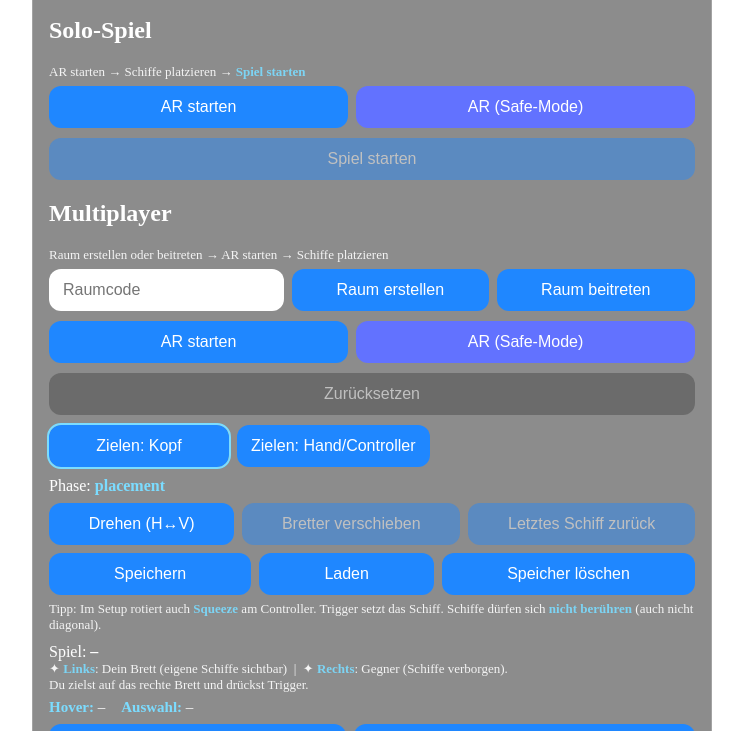
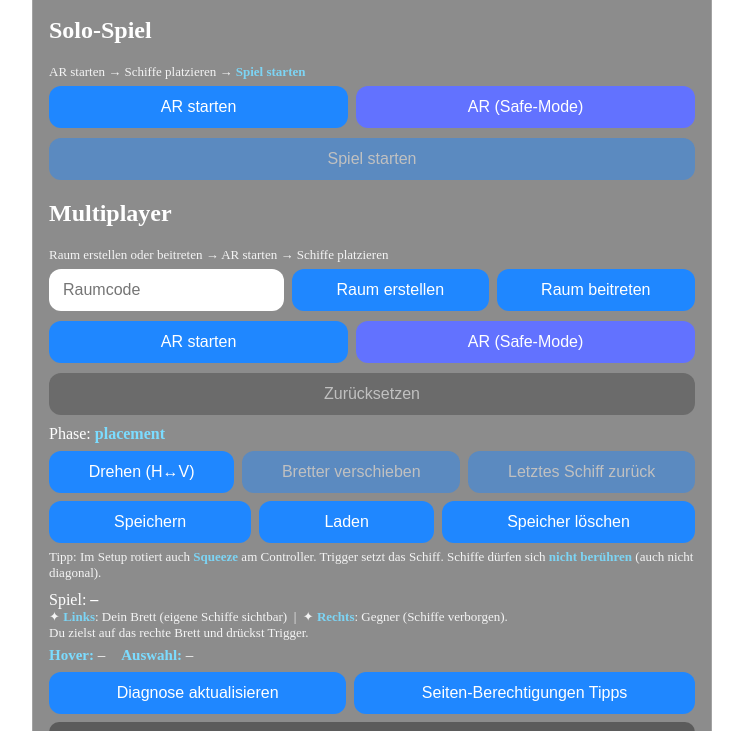
Before and after one commit to Cesarus85/battleshipnew, a website with bundled scripts: page index.html in a window 1280 px wide. Shown: the part 69-800 px from the top of the page, without its empty margins (268-1011 px from the left). Built offline with nearby package versions, Linux system fonts and the light colour scheme.

Commit message:
Default aim mode uses controller

```diff
--- a/index.html
+++ b/index.html
@@ -56,9 +56,9 @@
         <button id="btnReset" disabled>Zurücksetzen</button>
       </div>
 
-      <div class="toggle">
-        <button id="btnAimGaze" class="active">Zielen: Kopf</button>
-        <button id="btnAimController">Zielen: Hand/Controller</button>
+      <div class="toggle" style="display:none">
+        <button id="btnAimGaze">Zielen: Kopf</button>
+        <button id="btnAimController" class="active">Zielen: Hand/Controller</button>
         <span id="aimInfo"></span>
       </div>
 
--- a/storage.js
+++ b/storage.js
@@ -109,7 +109,7 @@ export function loadState() {
     btnReset.disabled = false;
     if (btnMoveBoards) btnMoveBoards.disabled = false;
 
-    setAimMode(data.aimMode || "gaze");
+    setAimMode(data.aimMode || "controller");
     setOrientation(data.orientation || "H");
 
     // Fleet Manager wiederherstellen
--- a/ui.js
+++ b/ui.js
@@ -46,7 +46,7 @@ export const btnSave = document.getElementById('btnSave');
 export const btnLoad = document.getElementById('btnLoad');
 export const btnClear = document.getElementById('btnClear');
 
-export let aimMode = 'gaze';
+export let aimMode = 'controller';
 export let phase = 'placement';
 let connected = false;
 
```
